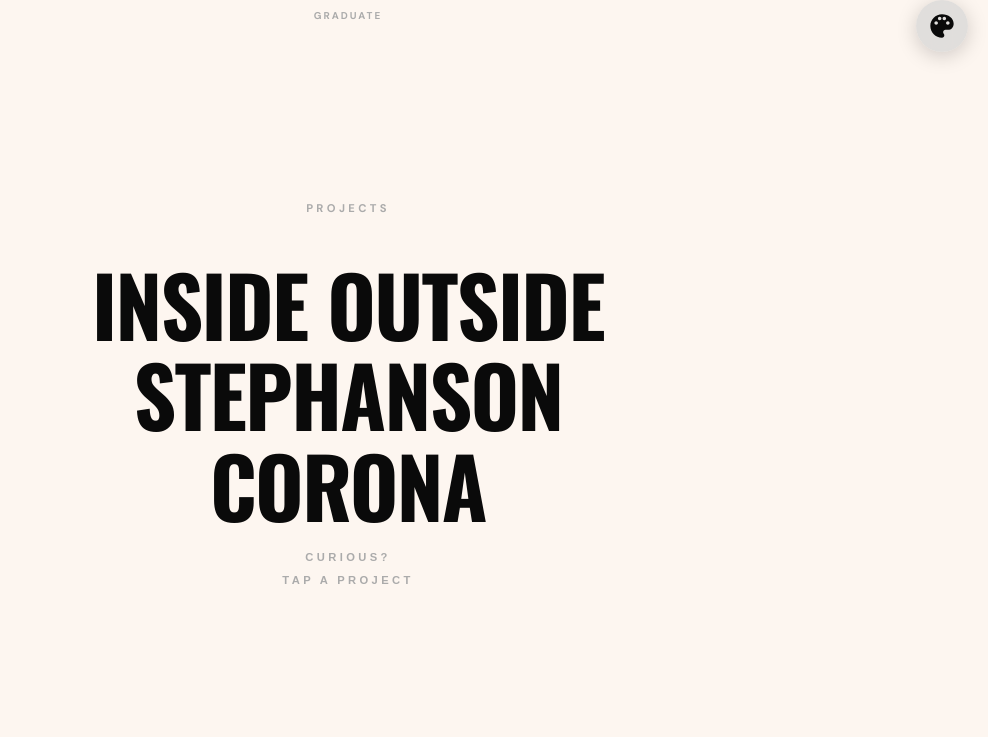
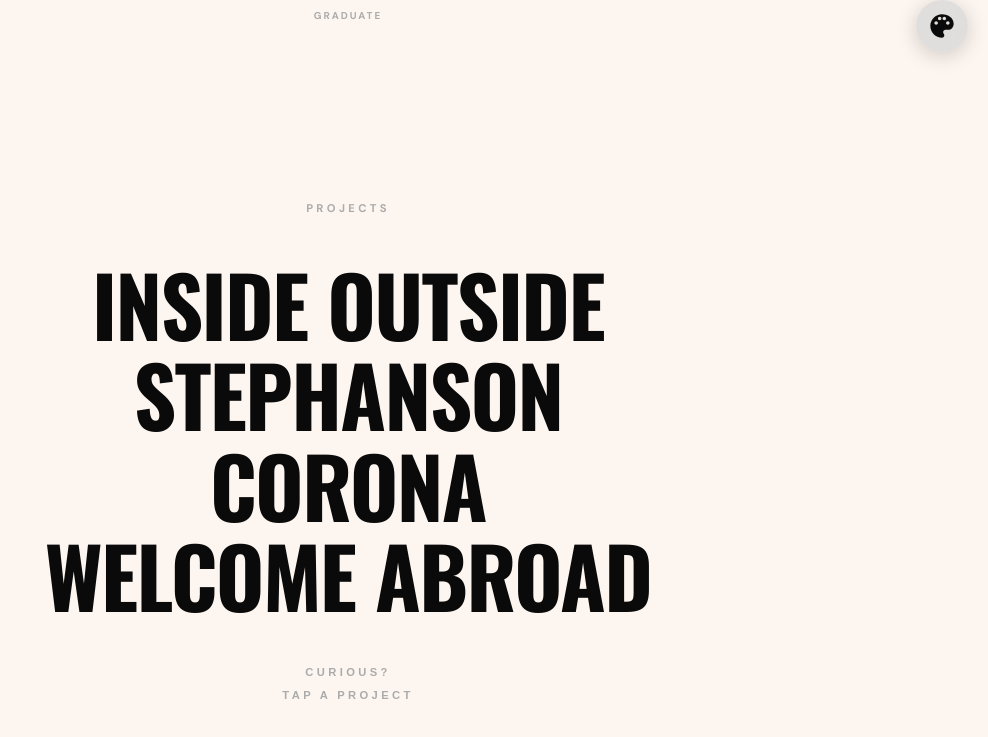
Before and after one commit to ShadyIskander/Tia-Ghaly, a Next.js app: page / in a window 1280 px wide. Shown: the part 728-1465 px from the top of the page, without its empty margins (292-1280 px from the left). Built offline with nearby package versions, Linux system fonts and the light colour scheme.

Commit message:
Add 'Welcome Abroad' project to ProjectsList and increased space

```diff
--- a/components/ProjectsList.tsx
+++ b/components/ProjectsList.tsx
@@ -37,6 +37,13 @@ const projects: Project[] = [
     postDescription: "The main product, dark chocolate, was presented through two distinct packaging designs aimed at specific demographics in different countries. One targeting millennials in Egypt and the other targeting millennials in Poland through storytelling.",
     img:         "/corona.png",
     images:      ["/package-corona-1.png", "/package-corona-2.png", "/package-corona-3.png", "/package-corona-4.png", "/package-corona-5.png", "/package-corona-6.png"],
+  },
+  {
+    title:       "Welcome Abroad",
+    description: "A lettering and pattern project for Terminal 6, TKH's Annual Design Showcase — where six hand-drawn icons became a thread running through everything.",
+    postDescription: "I was responsible for the lettering and iconography across the six design majors. Each major got one icon — something small, drawn from the essence of that discipline. I then let each one repeat, rotate, and layer until it became a pattern, and those patterns showed up everywhere — in the signage, the print, the space itself. A thread running through all of it. It all started with the 'Welcome Abroad' sign at the university entrance — the first thing you see when you arrive. That greeting became the concept. Step inside, and the whole show unfolds like an airport: you land, you navigate, and you travel through six destinations — each one a different major, each one its own world.",
+    img:         "/Welcome Abroad-35.png",
+    images:      ["/Welcome Abroad-34.png", "/Welcome Abroad-33.png", "/Welcome Abroad-35.png", "/Welcome Abroad-36.png"],
   },
 ];
 
@@ -133,7 +140,8 @@ export default function ProjectsList() {
   useEffect(() => () => { if (rafRef.current) cancelAnimationFrame(rafRef.current); }, []);
 
   const openProject = projects[openIdx ?? 0];
-  const isStephansonProject = openProject.title === "Stephanson";
+  const isStephansonProject    = openProject.title === "Stephanson";
+  const isWelcomeAbroadProject = openProject.title === "Welcome Abroad";
 
   const accentColor = themeLabel === "Yellow" ? "#f8b868"
                     : themeLabel === "Coral"  ? "#f8b090"
@@ -180,22 +188,22 @@ export default function ProjectsList() {
                                      : (themeLabel === "Blush" ? "var(--muted)" : "rgba(255,255,255,0.35)"),
                     cursor:        "pointer",
                     transition:    "color 0.25s ease",
-                    padding:       isMobile ? "0.5rem 0" : "0.1rem 0",
+                    padding: isMobile ? "0.5rem 0" : "0.1rem 0",
                     position:      "relative",
-                    whiteSpace:    "nowrap", /* Ensures "Inside Outside" stays on one line */
+                    whiteSpace:    "nowrap",
                   }}
                 >
                   {p.title}
 
                   {isLast && (
                     <div style={{
-                      fontFamily:    "sans-serif", /* Override Oswald to match Projects label */
+                      fontFamily:    "sans-serif",
                       fontSize:      "0.7rem",
                       fontWeight:    700,
                       letterSpacing: "0.3em",
                       textTransform: "uppercase",
                       color:         accentColor,
-                      marginTop:     isMobile ? "0.75rem" : "1.5rem",
+                      marginTop:     isMobile ? "1.5rem" : "3rem",
                       textAlign:     "center",
                     }}>
                       Curious?
@@ -306,8 +314,18 @@ export default function ProjectsList() {
                   margin: "0 auto",
                 }}>
                   {openProject.images.map((src, j) => {
-                    const colSpan = isStephansonProject ? (j === 0 ? 4 : 2) : (j < 2 ? 2 : 1);
-                    const aspectRatio = isStephansonProject ? (j === 0 ? "2 / 3" : "1 / 1") : "1 / 1";
+                    const colSpan = isStephansonProject
+                      ? (j === 0 ? 4 : 2)
+                      : isWelcomeAbroadProject
+                      ? 2
+                      : (j < 2 ? 2 : 1);
+
+                    const aspectRatio = isStephansonProject
+                      ? (j === 0 ? "2 / 3" : "1 / 1")
+                      : isWelcomeAbroadProject
+                      ? "3 / 4"
+                      : "1 / 1";
+
                     return (
                       <div key={j} style={{ gridColumn: `span ${colSpan}`, borderRadius: "16px", overflow: "hidden", aspectRatio, background: "#e8e2d9" }}>
                         {/* eslint-disable-next-line @next/next/no-img-element */}
```
